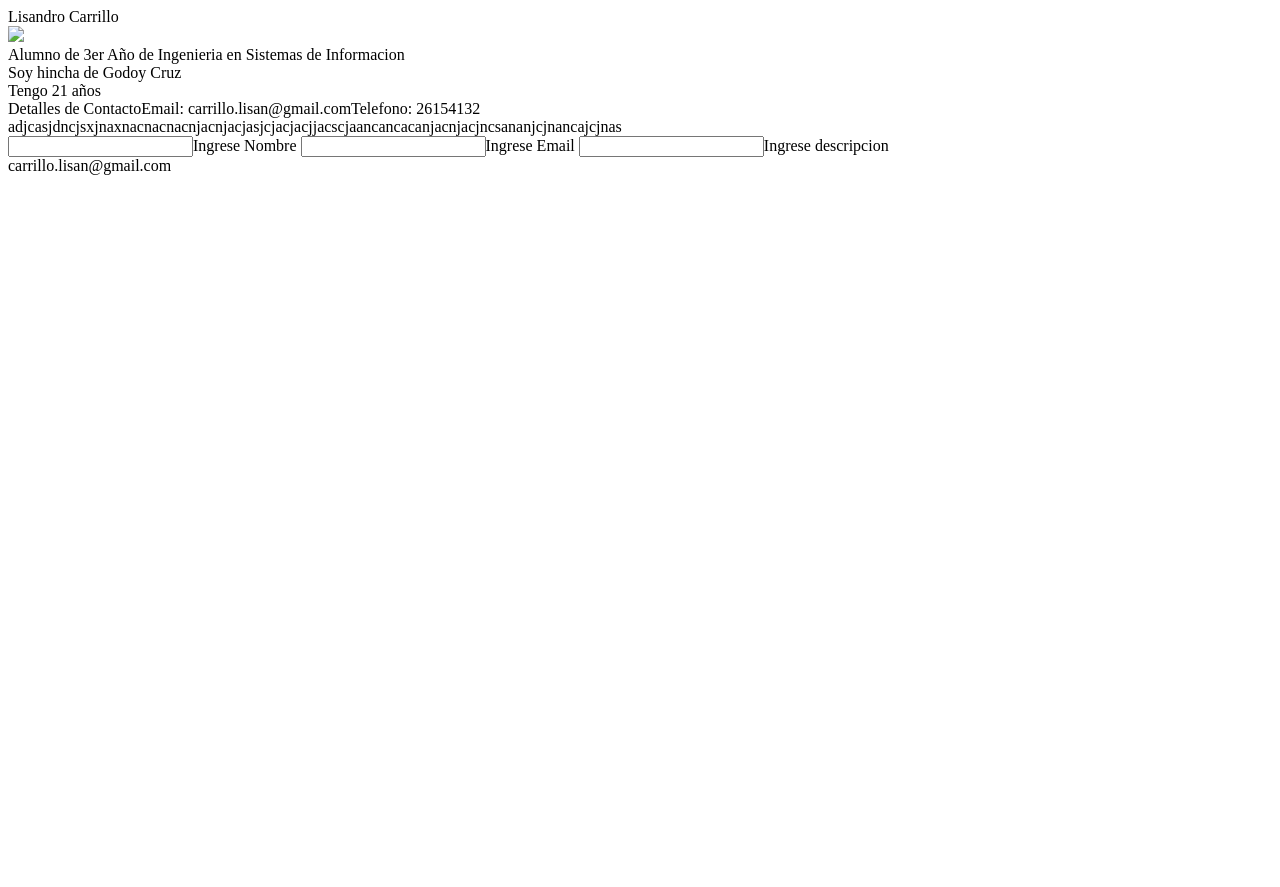
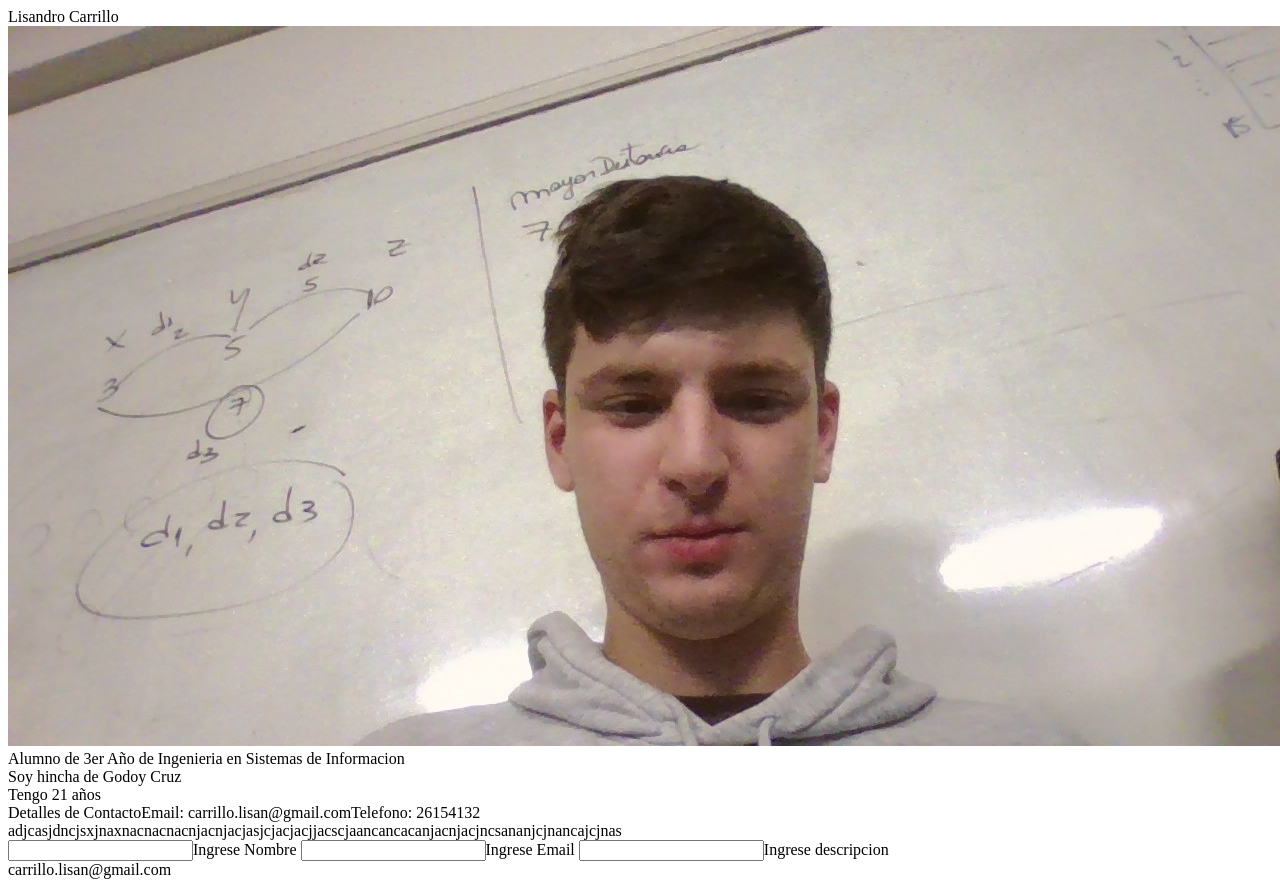
Before and after one commit to LisanCar/PerfilDeUsuarioHTML, a plain HTML site: page index.html in a window 1280 px wide. Before the commit the page ends 800 px from the top, so only its background shows below. Drawn offline with Linux system fonts and the light colour scheme; files whose address does not match are found by name.

Commit message:
Update image source path to correct location in HTML

```diff
--- a/index.html
+++ b/index.html
@@ -4,7 +4,7 @@
     <body>
         <header width="100%" >Lisandro Carrillo</header>
         <main width="100%">
-            <img src="C:\Users\lisan\Pictures\Camera Roll\WIN_20250827_21_19_43_Pro.jpg"/>
+            <img src="C:\Users\lisan\Documents\Desarrollo\PerfilDeUsuarioHTML\assets\WIN_20250827_21_19_43_Pro.jpg"/>
             <div>Alumno de 3er Año de Ingenieria en Sistemas de Informacion</div>
             <div>Soy hincha de Godoy Cruz</div>
             <div>Tengo 21 años</div>
```
Also changed, not shown: assets/WIN_20250827_21_19_43_Pro.jpg (added).
